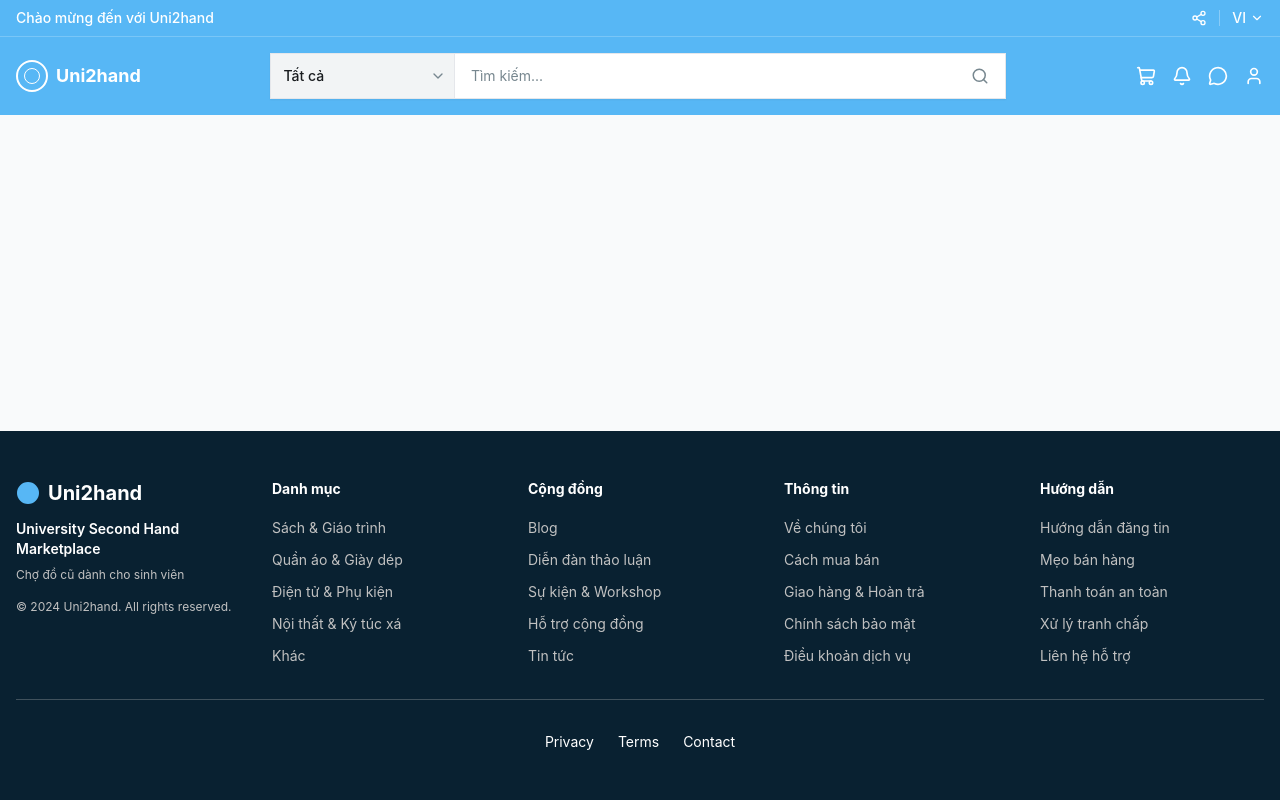
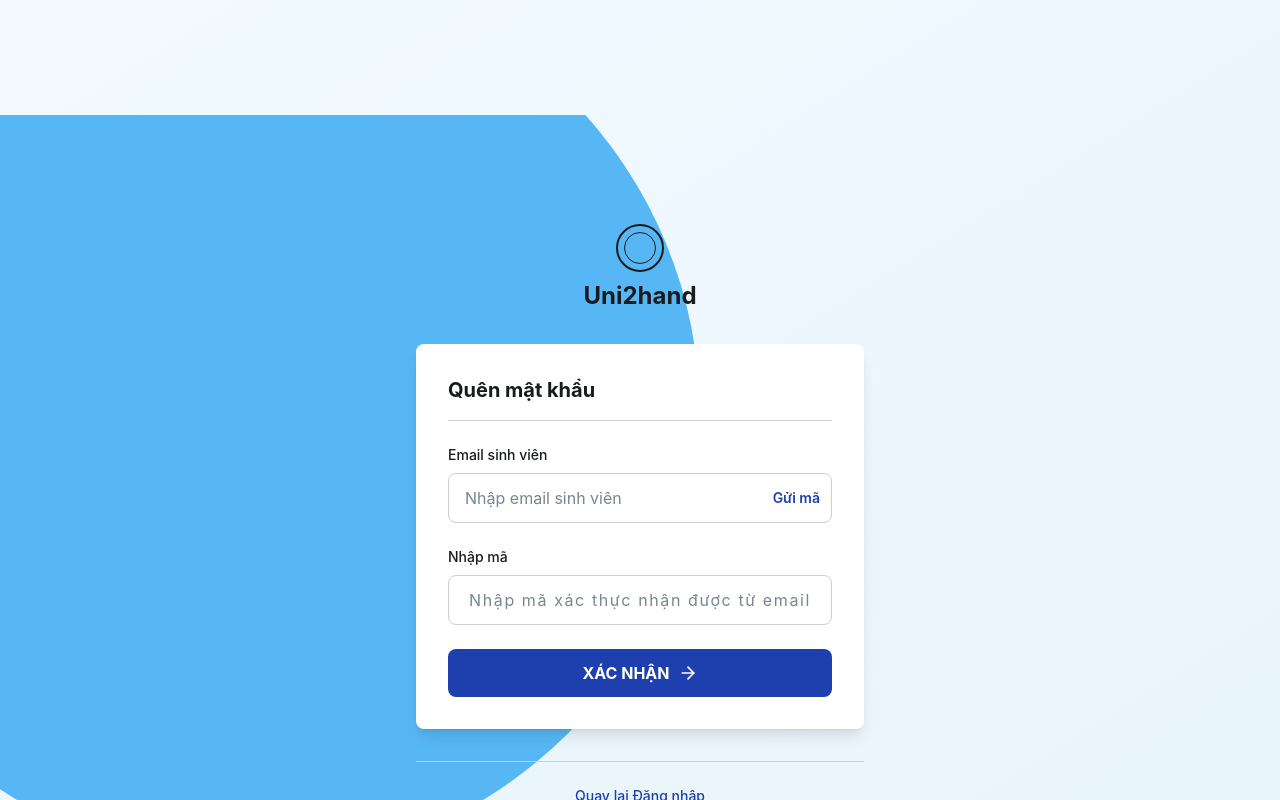
Before and after one commit to MrCopperrrr/Secondhand_Ecommerce, a React (Vite) app in the folder client/: page /forgot-password in a window 1280 px wide. Shown: the top 800 px of the page. Built offline with nearby package versions, Linux system fonts and the light colour scheme.

Commit message:
feat: integrate login, register and forgot password pages with routing

```diff
--- a/client/src/App.tsx
+++ b/client/src/App.tsx
@@ -5,6 +5,7 @@ import Footer from './components/common/Footer';
 // Auth Pages
 import Login from './pages/auth/Login';
 import Register from './pages/auth/Register';
+import ForgotPassword from './pages/auth/ForgotPassword';
 
 // Shop Pages
 import Homepage from './pages/shop/Homepage';
@@ -25,6 +26,7 @@ const App: React.FC = () => {
             <Route path="/" element={<Homepage />} />
             <Route path="/login" element={<Login />} />
             <Route path="/register" element={<Register />} />
+            <Route path="/forgot-password" element={<ForgotPassword />} />
             <Route path="/product/:id" element={<ProductDetail />} />
             <Route path="/sell" element={<CreateProduct />} />
             <Route path="/chat" element={<Chat />} />
--- a/client/src/components/common/Navbar.tsx
+++ b/client/src/components/common/Navbar.tsx
@@ -105,9 +105,14 @@ const Navbar: React.FC = () => {
             <Link to="/chat" className="hover:opacity-80 transition-opacity">
               <MessageCircle size={20} className="text-[#FFFFFF]" />
             </Link>
-            <Link to="/profile" className="hover:opacity-80 transition-opacity">
-              <User size={20} className="text-[#FFFFFF]" />
-            </Link>
+            <div className="flex items-center gap-2">
+              <Link to="/login" className="text-white text-sm font-medium hover:underline">
+                Đăng nhập
+              </Link>
+              <Link to="/profile" className="hover:opacity-80 transition-opacity">
+                <User size={20} className="text-[#FFFFFF]" />
+              </Link>
+            </div>
           </div>
         </div>
       </div>
--- a/client/src/pages/auth/ForgotPassword.tsx
+++ b/client/src/pages/auth/ForgotPassword.tsx
@@ -1,9 +1,14 @@
 import React from 'react';
+import { ForgotPasswordCard } from '../../components/auth/forgot-password-card';
+import { BlobBackground } from '../../components/auth/blob-background';
+import { DecorationShape } from '../../components/auth/decoration-shape';
 
 const ForgotPassword: React.FC = () => {
     return (
-        <div className="p-8">
-            <h1 className="text-2xl font-bold">STT 4: Quên mật khẩu (FR-04)</h1>
+        <div className="relative min-h-screen flex items-center justify-center p-4">
+            <BlobBackground />
+            <DecorationShape />
+            <ForgotPasswordCard />
         </div>
     );
 };
--- a/client/src/pages/auth/Login.tsx
+++ b/client/src/pages/auth/Login.tsx
@@ -1,10 +1,14 @@
 import React from 'react';
+import { AuthCard } from '../../components/auth/auth-card';
+import { BlobBackground } from '../../components/auth/blob-background';
+import { DecorationShape } from '../../components/auth/decoration-shape';
 
 const Login: React.FC = () => {
     return (
-        <div className="p-8">
-            <h1 className="text-2xl font-bold">STT 2: Đăng nhập (FR-02)</h1>
-            <p>Màn hình đăng nhập.</p>
+        <div className="relative min-h-screen flex items-center justify-center p-4">
+            <BlobBackground />
+            <DecorationShape />
+            <AuthCard initialTab="login" />
         </div>
     );
 };
--- a/client/src/pages/auth/Register.tsx
+++ b/client/src/pages/auth/Register.tsx
@@ -1,10 +1,14 @@
 import React from 'react';
+import { AuthCard } from '../../components/auth/auth-card';
+import { BlobBackground } from '../../components/auth/blob-background';
+import { DecorationShape } from '../../components/auth/decoration-shape';
 
 const Register: React.FC = () => {
     return (
-        <div className="p-8">
-            <h1 className="text-2xl font-bold">STT 1: Đăng ký (FR-01)</h1>
-            <p>Màn hình đăng ký tài khoản sinh viên.</p>
+        <div className="relative min-h-screen flex items-center justify-center p-4">
+            <BlobBackground />
+            <DecorationShape />
+            <AuthCard initialTab="register" />
         </div>
     );
 };
```
